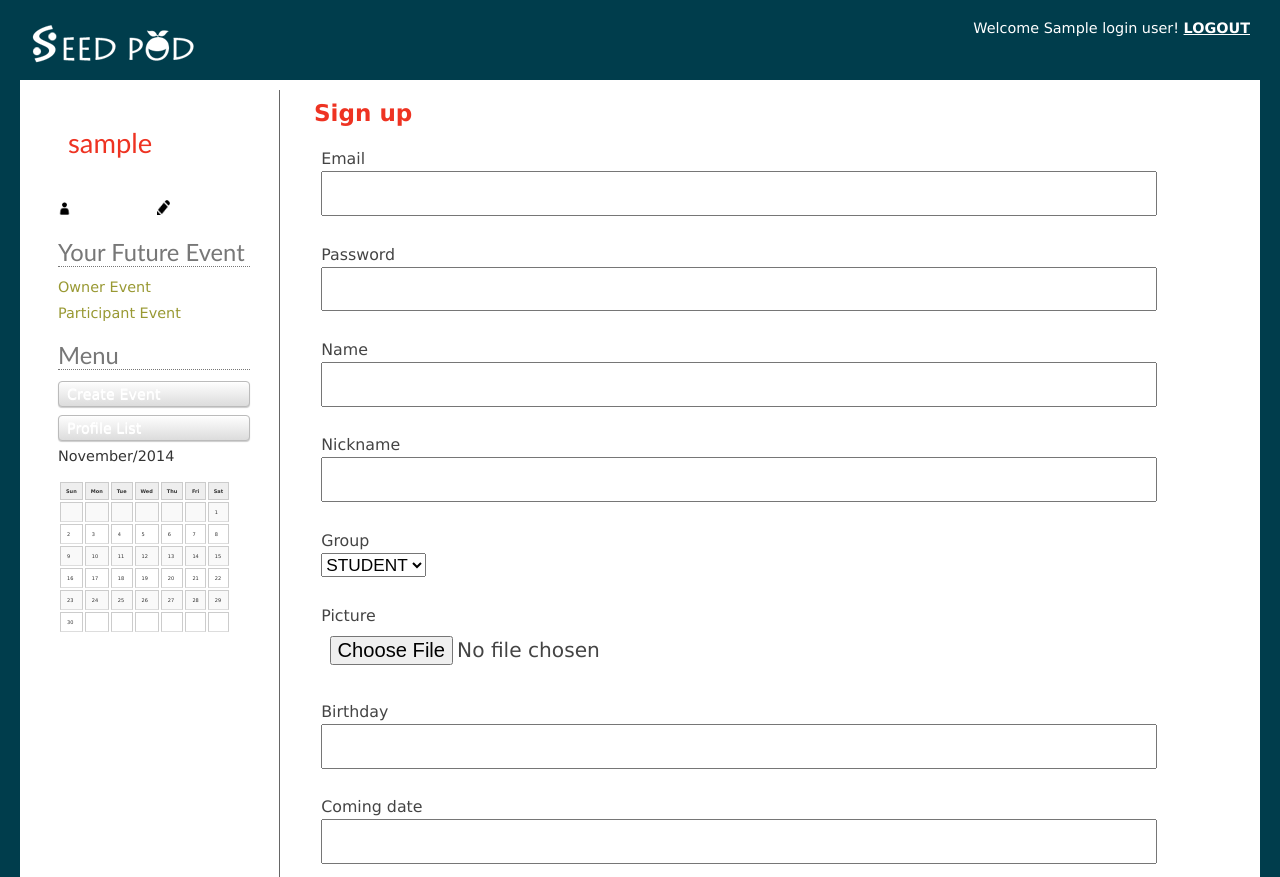
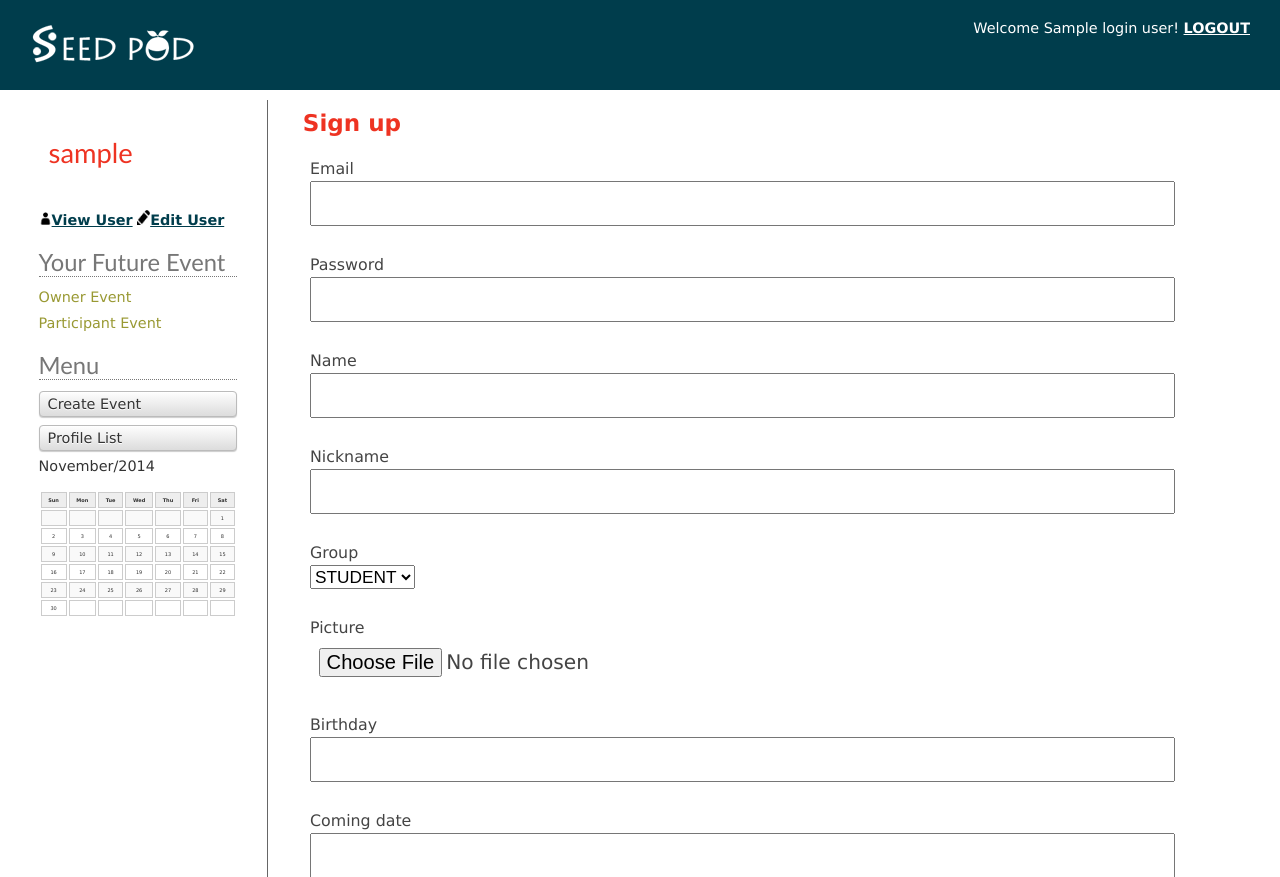
Before and after one commit to teamB-seedpod/seedpod, a CakePHP app: the page made by app/View/Users/add.ctp in a window 1280 px wide. Shown: the top 877 px of the page. Run offline with PHP 8.4 and a stand-in for CakePHP, Linux system fonts and the light colour scheme; the template is opened without the code that fills it: most values are stand-ins (such as "Sample title", 1, 10 or a date in 2020); form fields are guessed from the names that the template uses; data that the repository does not hold is empty; some libraries are stand-ins or nearby versions.

Commit message:
cssの影響範囲を調整、崩れを修正

```diff
--- a/app/View/Layouts/default.ctp
+++ b/app/View/Layouts/default.ctp
@@ -65,6 +65,7 @@ $cakeVersion = __d('cake_dev', 'CakePHP %s', Configure::version())
                 endif;
             ?>
             </div>
+        </div>
 
         <div id="content">
             <?php if(isset($loginUser) && $loginUser['role'] != 0) { ?>
@@ -165,7 +166,7 @@ $cakeVersion = __d('cake_dev', 'CakePHP %s', Configure::version())
 				<?php echo date('F'); ?>/<?php echo $year; ?>
 				<br>
 				<br>
-				<table style="width: 78px;" >
+				<table class="calender">
 
 				    <tr>
 				        <th>Sun</th>
@@ -206,22 +207,6 @@ $cakeVersion = __d('cake_dev', 'CakePHP %s', Configure::version())
 				    </tr>
 				</table>
 
-				<style type="text/css">
-				table {
-				    width: 80%;
-				}
-				table th {
-				    background: #EEEEEE;
-				}
-				table th,
-				table td {
-					width: 10px;
-				    border: 1px solid #CCCCCC;
-				    text-align: center;
-				    font-size: 5px;
-				    padding: 5px;
-				}
-				</style>
 
 			</div><!--minicalendar-->
 
--- a/app/webroot/css/common.css
+++ b/app/webroot/css/common.css
@@ -33,3 +33,17 @@
 	width:16%;
 	padding:10px 1.5%;
 }
+
+.calender th {
+    background: #EEEEEE;
+}
+
+.calender th,
+.calender td {
+	width: 10px;
+    border: 1px solid #CCCCCC;
+    text-align: center;
+    font-size: 5px;
+    max-width: 15px;
+    padding: 4px;
+}
```
